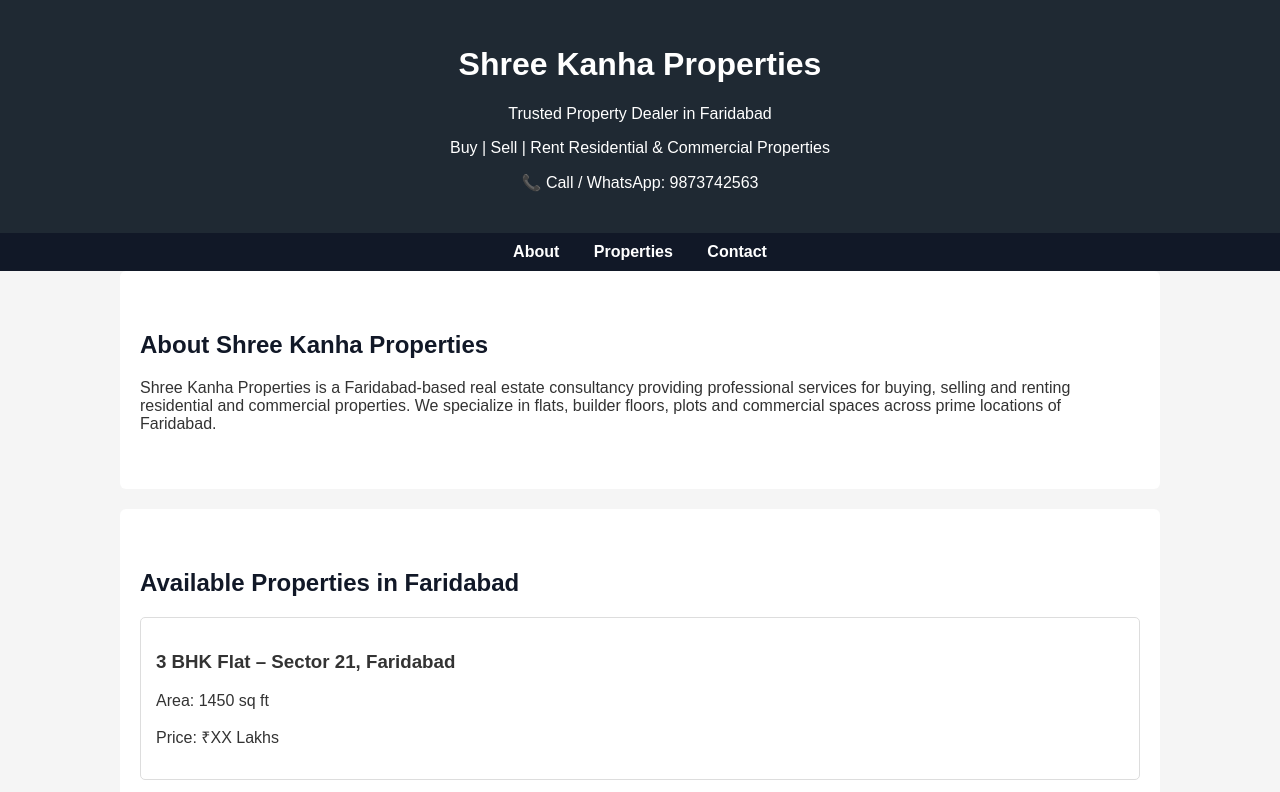
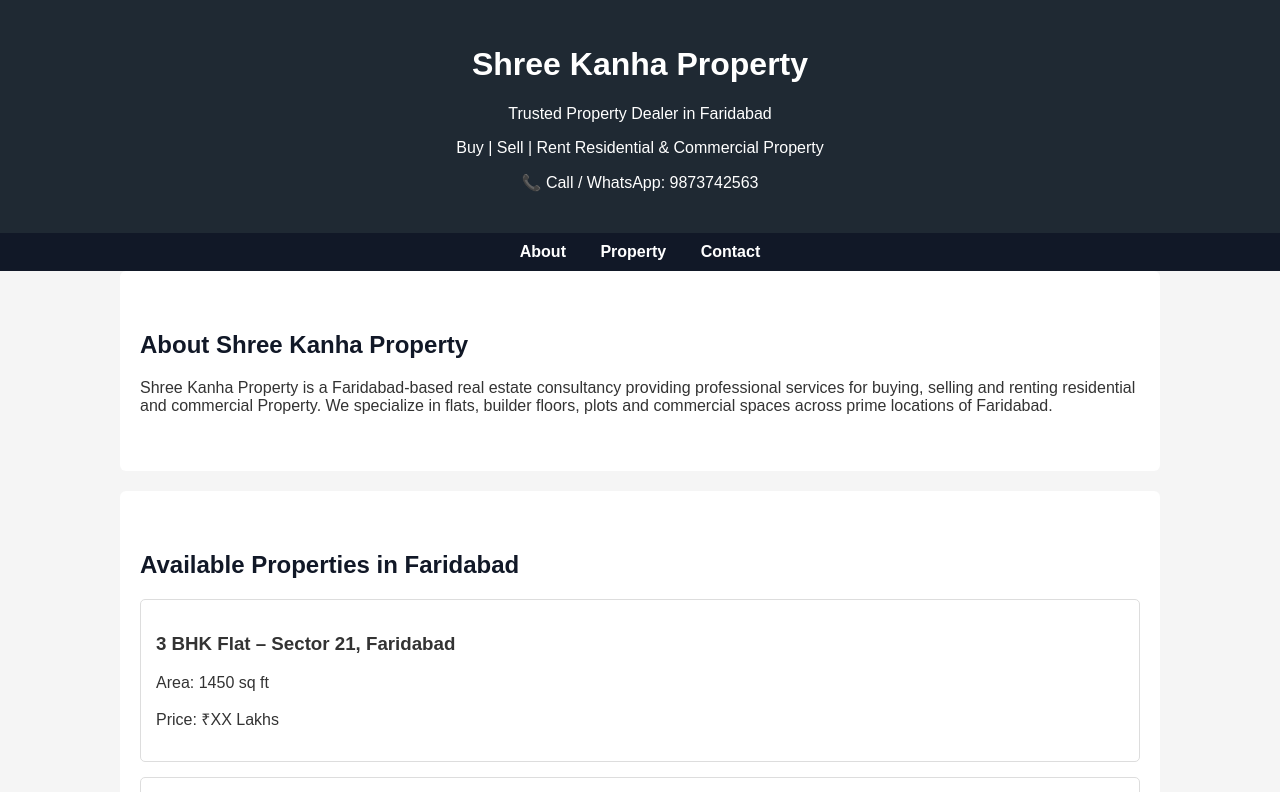
Before and after one commit to vanshchauhan/faridabad-real-estate, a plain HTML site: page index.html in a window 1280 px wide. Shown: the top 792 px of the page. Drawn offline with Linux system fonts and the light colour scheme.

Commit message:
Update index.html

```diff
--- a/index.html
+++ b/index.html
@@ -3,14 +3,14 @@
 <head>
   <meta charset="UTF-8" />
  <!-- ✅ SEO TITLE -->  <meta name="viewport" content="width=device-width, initial-scale=1.0" />
-  <title>Shree Kanha Properties | Property Dealer in Faridabad | Buy Sell Rent</title>
+  <title>Shree Kanha Property | Property Dealer in Faridabad | Buy Sell Rent</title>
 
   <!-- ✅ SEO META DESCRIPTION -->
-  <meta name="description" content="Shree Kanha Properties is a trusted real estate consultant in Faridabad offering buy, sell and rent services for flats, builder floors and commercial properties." />
+  <meta name="description" content="Shree Kanha Property is a trusted real estate consultant in Faridabad offering buy, sell and rent services for flats, builder floors and commercial Property." />
 
   <!-- ✅ SEO KEYWORDS -->
   <meta name="keywords" content="
-    Shree Kanha Properties,
+    Shree Kanha Property,
     Property Dealer in Faridabad,
     Real Estate Agent Faridabad,
     Flats in Faridabad,
@@ -82,7 +82,7 @@
   {
     "@context": "https://schema.org",
     "@type": "RealEstateAgent",
-    "name": "Shree Kanha Properties",
+    "name": "Shree Kanha Property",
     "image": "https://vanshchauhan.github.io/faridabad-real-estate/",
     "@id": "https://vanshchauhan.github.io/faridabad-real-estate/",
     "url": "https://vanshchauhan.github.io/faridabad-real-estate/",
@@ -99,7 +99,7 @@
       "@type": "Place",
       "name": "Faridabad"
     },
-    "description": "Shree Kanha Properties is a trusted real estate agent in Faridabad offering buy, sell and rent services for residential and commercial properties.",
+    "description": "Shree Kanha Property is a trusted real estate agent in Faridabad offering buy, sell and rent services for residential and commercial Property.",
     "sameAs": [
       "https://www.google.com/maps?q=Faridabad,Haryana"
     ]
@@ -109,29 +109,29 @@
 <body>
 
 <header>
-  <h1>Shree Kanha Properties</h1>
+  <h1>Shree Kanha Property</h1>
   <p>Trusted Property Dealer in Faridabad</p>
-  <p>Buy | Sell | Rent Residential & Commercial Properties</p>
+  <p>Buy | Sell | Rent Residential & Commercial Property</p>
   <p>📞 Call / WhatsApp: 9873742563</p>
 </header>
 
 <nav>
   <a href="#about">About</a>
-  <a href="#properties">Properties</a>
+  <a href="#Property">Property</a>
   <a href="#contact">Contact</a>
 </nav>
 
 <section id="about">
-  <h2>About Shree Kanha Properties</h2>
+  <h2>About Shree Kanha Property</h2>
   <p>
-    Shree Kanha Properties is a Faridabad‑based real estate consultancy providing
+    Shree Kanha Property is a Faridabad‑based real estate consultancy providing
     professional services for buying, selling and renting residential and
-    commercial properties. We specialize in flats, builder floors, plots and
+    commercial Property. We specialize in flats, builder floors, plots and
     commercial spaces across prime locations of Faridabad.
   </p>
 </section>
 
-<section id="properties">
+<section id="Property">
   <h2>Available Properties in Faridabad</h2>
 
   <div class="property">
@@ -155,7 +155,7 @@
 </section>
 
 <section id="contact">
-  <h2>Contact Shree Kanha Properties</h2>
+  <h2>Contact Shree Kanha Property</h2>
   <p><strong>📞 Phone:</strong> 9873742563</p>
   <p>
     💬 WhatsApp:
@@ -179,7 +179,7 @@
 </section>
 
 <footer>
-  <p>© 2026 Shree Kanha Properties | Property Dealer in Faridabad</p>
+  <p>© 2026 Shree Kanha Property | Property Dealer in Faridabad</p>
 </footer>
 
 </body>
```
